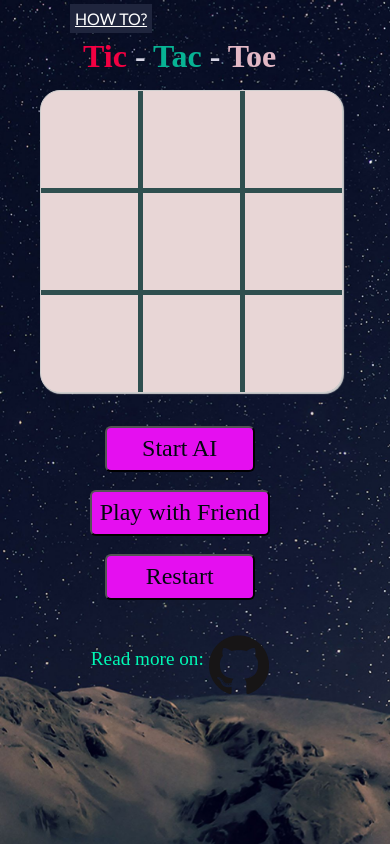
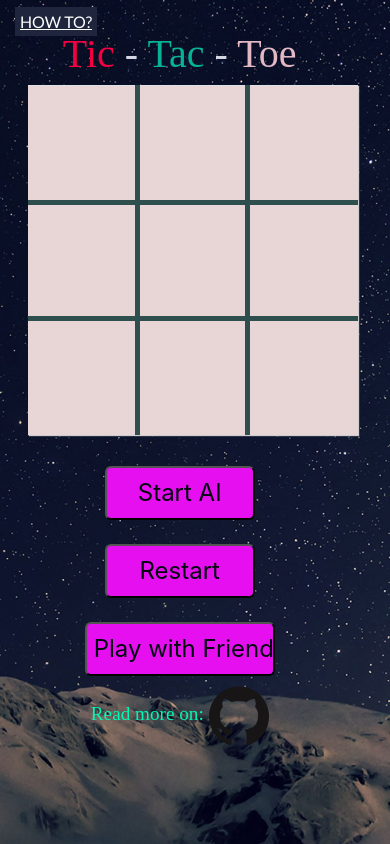
Before and after one commit to akashtadwai/Tic-Tac-Toe, a PHP site: page / in a window 390 px wide. Run offline with PHP 8.4, Linux system fonts and the light colour scheme.

Commit message:
added responsive design

```diff
--- a/app/script.js
+++ b/app/script.js
@@ -16,7 +16,7 @@
 function clicked(help) {
     $('.game').hide();
     $('#how').hide();
-    $('.content').fadeIn(1000);
+    $('.content').fadeIn(500);
 }
 $('.close').click(function () {
     $('.content').hide();
@@ -160,6 +160,8 @@
 
 /* It calls the minimax function */
 function aiTurn() {
+    var bnt2 = document.getElementById("multiplayer");
+    if (emptyCells(board).length < 9) bnt2.disabled = true;
     var x, y;
     var move;
     var cell;
@@ -279,7 +281,7 @@
     $(table).css("border-radius", "20px");
     var btn1 = document.getElementById("bnt-firststart");
     var bnt2 = document.getElementById("multiplayer");
-    bnt2.disabled=false;
+    bnt2.disabled = false;
     btn1.disabled = false;
     msg = $('#message');
     $(msg).html("");
--- a/index.html
+++ b/index.html
@@ -4,22 +4,27 @@
 		Author: Akash Tadwai
 		Year: 2020
 		-->
-<html>
+<html lang="en">
 
     <head>
         <meta charset="UTF-8" />
         <meta content="Akash Tadwai" name="author" />
-        <meta name="viewport" content="width=device-width,initial-scale=1">
+        <meta name="description" content="Tic-Tac-Toe game with Minimax algorithm and alpha-beta Pruning">
+        <meta name="viewport" content="width=device-width, initial-scale=1, shrink-to-fit=no">
         <meta http-equiv="X-UA-Compatible" content="ie=edge">
+        <title>Tic-Tac-Toe</title>
         <link type="text/css" rel="stylesheet" href="styles/normalize.css" />
         <link type="text/css" rel="stylesheet" href="styles/board.css" />
         <link href="https://fonts.googleapis.com/css?family=Lato:400,700,900,900italic+Open+Sans" rel="stylesheet">
-
-        <title>Minimax Algorithm</title>
+        <!-- Bootstrap CSS -->
+        <link rel="stylesheet" href="https://stackpath.bootstrapcdn.com/bootstrap/4.5.0/css/bootstrap.min.css"
+            integrity="sha384-9aIt2nRpC12Uk9gS9baDl411NQApFmC26EwAOH8WgZl5MYYxFfc+NcPb1dKGj7Sk" crossorigin="anonymous">
     </head>
 
     <body>
+        <div class="container">
             <div id="how" onclick="clicked(this)"><span id="howto">HOW TO?</span></div>
+        </div>
 
         <!-- Instructions -->
 
@@ -60,14 +65,13 @@
                 <h1>
                     <div class="heading"> <span id="tic">Tic</span> - <span id="tac">Tac</span> - <span id="toe"> Toe
                         </span> </div> <span id="invalid"> Invalid Selection</span>
-
                 </h1>
 
             </header>
             <p id="message"></p>
 
-
-            <table id="tic-tac-toe" cellspacing="0" style="width:auto">
+            <table class="table" cellspacing="0" style="width:auto">
+                <tbody>
                         <tr>
                             <td id="00" onclick="clickedCell(this)"></td>
                             <td id="01" onclick="clickedCell(this)"></td>
@@ -83,27 +87,44 @@
                             <td id="21" onclick="clickedCell(this)"></td>
                             <td id="22" onclick="clickedCell(this)"></td>
                         </tr>
+                </tbody>
             </table>
 
-            <br>
+
             <div class="players">
-                <input type="button" class="buttons" value="Start AI" id="bnt-firststart" onclick="firstStart(this)" />
-                &nbsp &nbsp
+                <div class="container">
+                    <div class="row justify-content-center">
+                        <div class="col-sm">
+                            <input type="button" class="buttons" value="Start AI" id="bnt-firststart"
+                                onclick="firstStart(this)" /> &nbsp;
+                        </div>
+                        <div class="col-sm">
+                            <input type="button" value="Restart" class="buttons" id="bnt-restart"
+                                onclick="restartBnt(this)" /> &nbsp;
+                        </div>
+                        <div class="col-sm">
                             <input type="button" class="buttons" value="Play with Friend" id="multiplayer"
                                 onclick="multiPlayer(this)" />
-            </div> &nbsp &nbsp
-            <input type="button" value="Restart" class="buttons" id="bnt-restart" onclick="restartBnt(this)" />
+                        </div>
+                    </div>
+                </div>
+            </div>
 
-            <footer>
+
+            <div class="container">
+                <div class="row row-col-1">
+                    <div class="col-sm">
                         <span id="color">Read more on: </span>
                         <a href="https://github.com/akashtadwai/Tic-Tac-Toe/blob/master/README.md" target="_blank">
-                    <img src="images/GitHub-Mark-120px-plus.png" alt="Minimax" width="60" height="60" border="0">
+                            <img src="images/GitHub-Mark-120px-plus.png" alt="Minimax" width="60" height="60"
+                                border="0">
                         </a>
+                    </div>
+                </div>
+            </div>
 
-            </footer>
         </div>
-        <script src="https://maxcdn.bootstrapcdn.com/bootstrap/4.5.0/js/bootstrap.min.js"></script>
-        <script src="https://code.jquery.com/jquery-3.5.0.js"></script>
+        <script src="https://ajax.googleapis.com/ajax/libs/jquery/3.5.1/jquery.min.js"></script>
         <script type="text/javascript" src="app/script.js"></script>
     </body>
 
--- a/styles/board.css
+++ b/styles/board.css
@@ -19,7 +19,6 @@
     z-index: 1;
     cursor: pointer;
     position: absolute;
-    left: 70px;
     top: 10px;
     color: #fff;
     font-weight: normal;
@@ -123,10 +122,9 @@
     height: 40px;
     padding-top: 5px;
     display: block;
-    margin-top: 0px;
     margin-bottom: 60px;
     position: relative;
-    top: -3px;
+    top: 10px;
     width: 100%;
 }
 
@@ -168,47 +166,47 @@
 }
 
 /* ****************** Table style ****************** */
-#tic-tac-toe {
+
+.table {
     color: #444;
     background: #e8d6d6;
     position: relative;
     top: -15px;
-    left:12px;
-    font-size: 5em;
+    left: 13px;
+    font-size: 3.5em;
     font-family: 'Open Sans', sans-serif;
     margin-left: auto;
     margin-right: auto;
-    width: auto;
-    height: auto;
+    width: 360px;
+    height: 350px;
     text-align: center;
-    border: 1px solid #CECECE;
-    border-radius: 20px;
+    border: none;
     box-shadow: 1px 1px 1px #CCC;
 }
 
 /*Column style*/
-#tic-tac-toe td {
+.table td {
     border-collapse: collapse;
     border-left: 5px solid #2f4f4f;
     border-bottom: 5px solid #2F4F4F;
 }
 
-#tic-tac-toe td:first-child {
+.table td:first-child {
     border-left: none;
 }
 
-#tic-tac-toe tr:last-child td {
+.table tr:last-child td {
     border-bottom: none;
 }
 
 /*Cells*/
-#tic-tac-toe td {
+.table td {
     cursor: pointer;
     height: 95px;
-    width: 95px;
+    width: 110px;
 }
 
-#tic-tac-toe td:hover {
+.table td:hover {
     background: #ECECEC;
 }
 
@@ -235,7 +233,7 @@
 }
 
 .players #multiplayer {
-    width: 180px;
+    width: 190px;
 }
 
 .players #bnt-firststart,
@@ -264,7 +262,7 @@
     text-align: center;
 }
 
-footer #color {
+#color {
     color: rgb(0, 248, 181);
     font-family: 'Times New Roman', Times, serif;
     font-size: 1.2em;
@@ -272,7 +270,8 @@
 
 }
 
-footer a {
-    position: relative;
-    top: 30px;
+.row-col-1 {
+    text-align: center;
+    margin-top: 10px;
+    margin-bottom: 10px;
 }
```
Lines whose indentation alone changed are shown as unchanged.
